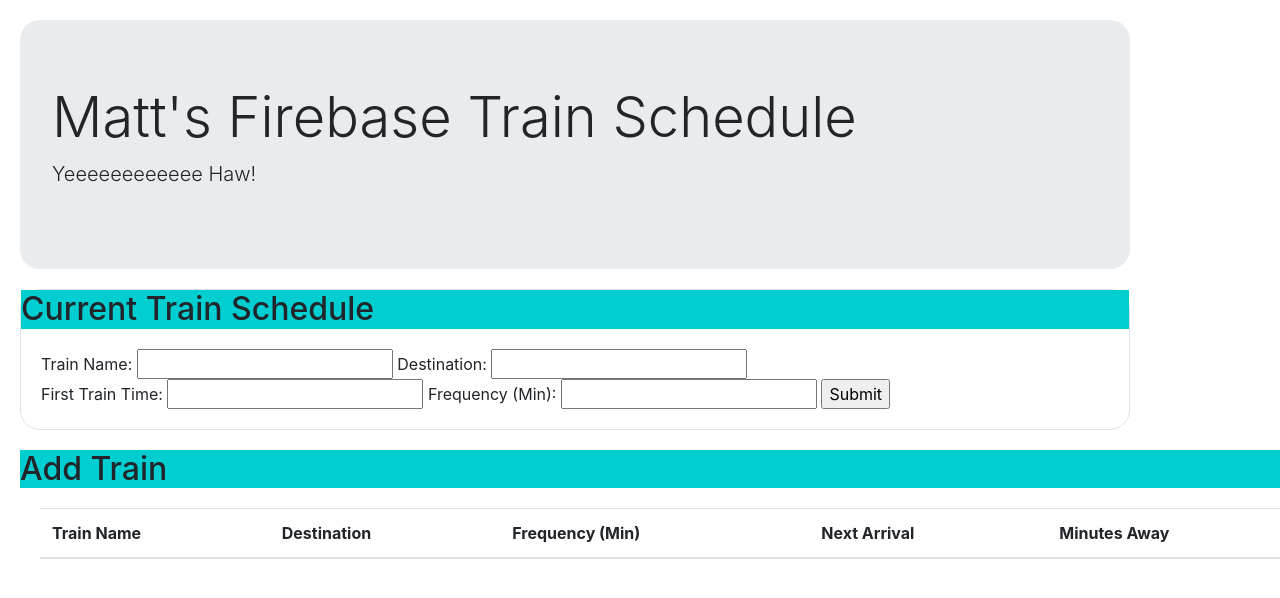
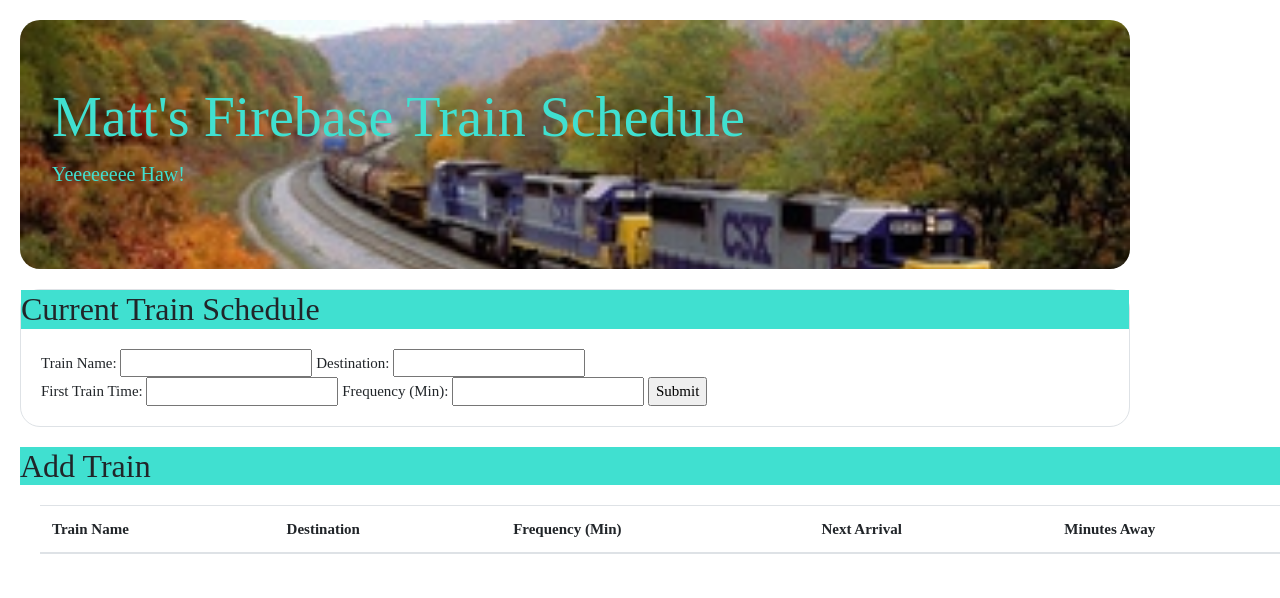
Before and after one commit to mmbower1/firebaseTrain, a plain HTML site: page Phase-01.html in a window 1280 px wide. Shown: the top 598 px of the page. Drawn offline with nearby package versions, Linux system fonts and the light colour scheme; no server answers.

Commit message:
some styling

```diff
--- a/Phase-01.html
+++ b/Phase-01.html
@@ -33,22 +33,32 @@
         <script src="https://cdnjs.cloudflare.com/ajax/libs/moment.js/2.20.1/moment.min.js"></script>
 
         <style>
+            .jumbotron {
+                background-image: url("train_motion_nature_fall_91415_300x168.jpg");
+                background-size: cover;
+                background-repeat: no-repeat;
+                font-family: "Rockwell";
+                color: #40E0D0;
+            }
+
             .jumbotron, .myForm, .border, .table {
                 border: 20px;
                 border-radius: 20px;
+                font-family: "Rockwell";
+                font-size: 15px;
                 margin: 20px;
                 margin-right: 150px;
             }
 
             h2 {
-                background-color: #00CED1
+                background-color: #40E0D0;
             }
         </style>
     </head>
     <body>
         <div class="jumbotron">
             <h1 class="display-4">Matt's Firebase Train Schedule</h1>
-            <p class="lead">Yeeeeeeeeeeee Haw!</p>
+            <p class="lead">Yeeeeeeee Haw!</p>
         </div>
         <div class="border">
             <h2>Current Train Schedule</h2>
```
Also changed, not shown: train_motion_nature_fall_91415_300x168.jpg (added).
